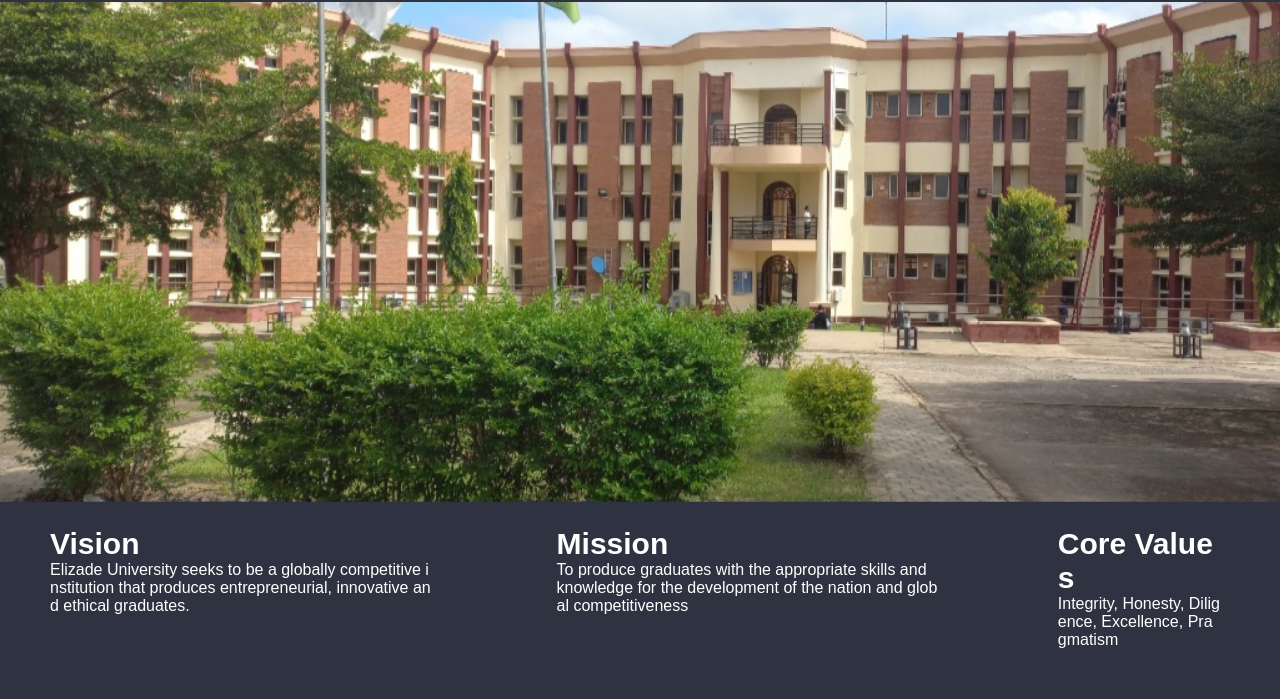
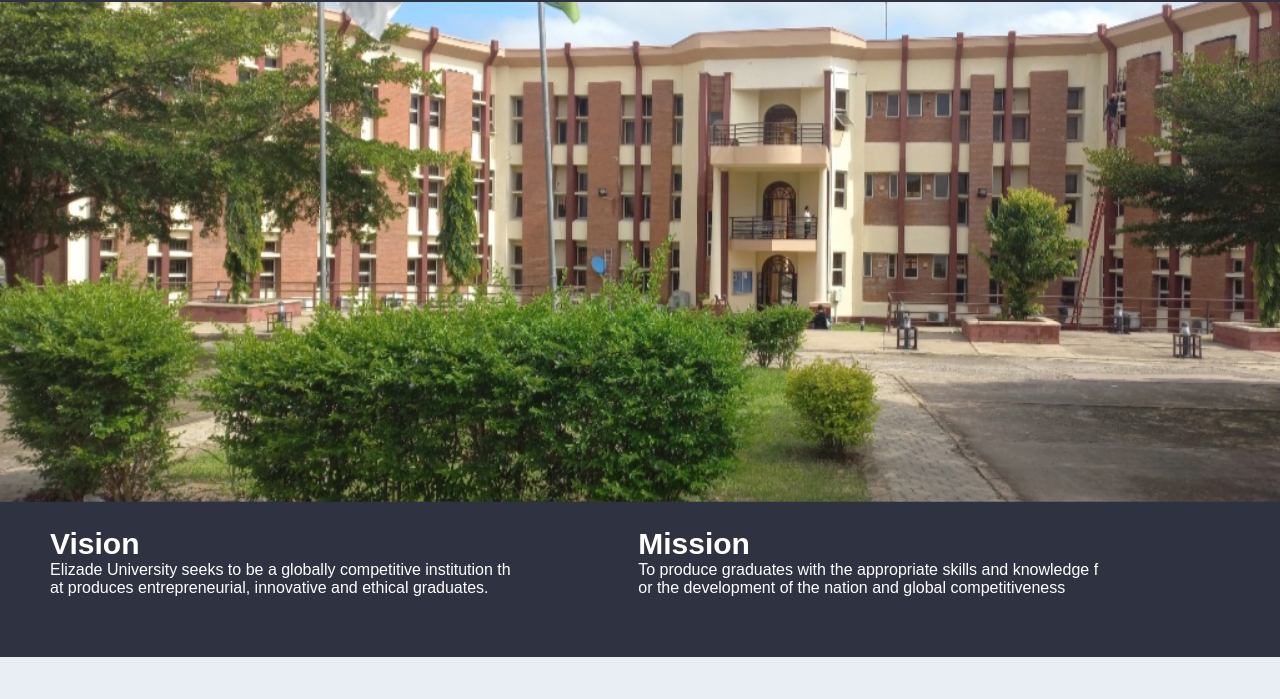
Before and after one commit to TemiTopedavid/EU-website-re-design.github.io, a plain HTML site: page index.html in a window 1280 px wide. Shown: the part 85-784 px from the top of the page. Drawn offline with Linux system fonts and the light colour scheme.

Commit message:
Update index.html

```diff
--- a/index.html
+++ b/index.html
@@ -59,10 +59,6 @@
    <div class="mission">
       <h2>Mission</h2>
       <p>To produce graduates with the appropriate skills and knowledge for the development of the nation and global competitiveness</p>
-   </div>
-   <div class="values">
-      <h2>Core Values</h2>
-      <p>Integrity, Honesty, Diligence, Excellence, Pragmatism</p>
    </div>
 </section>
 
```
